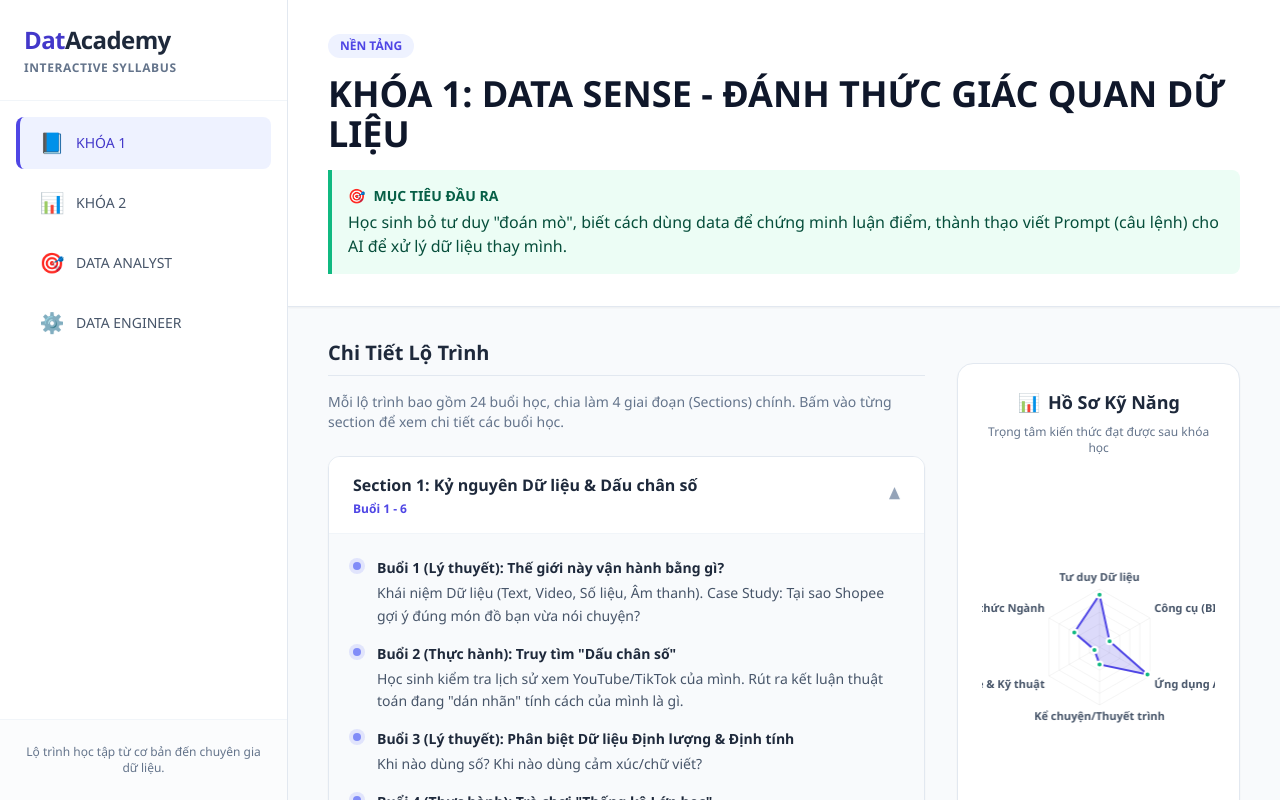
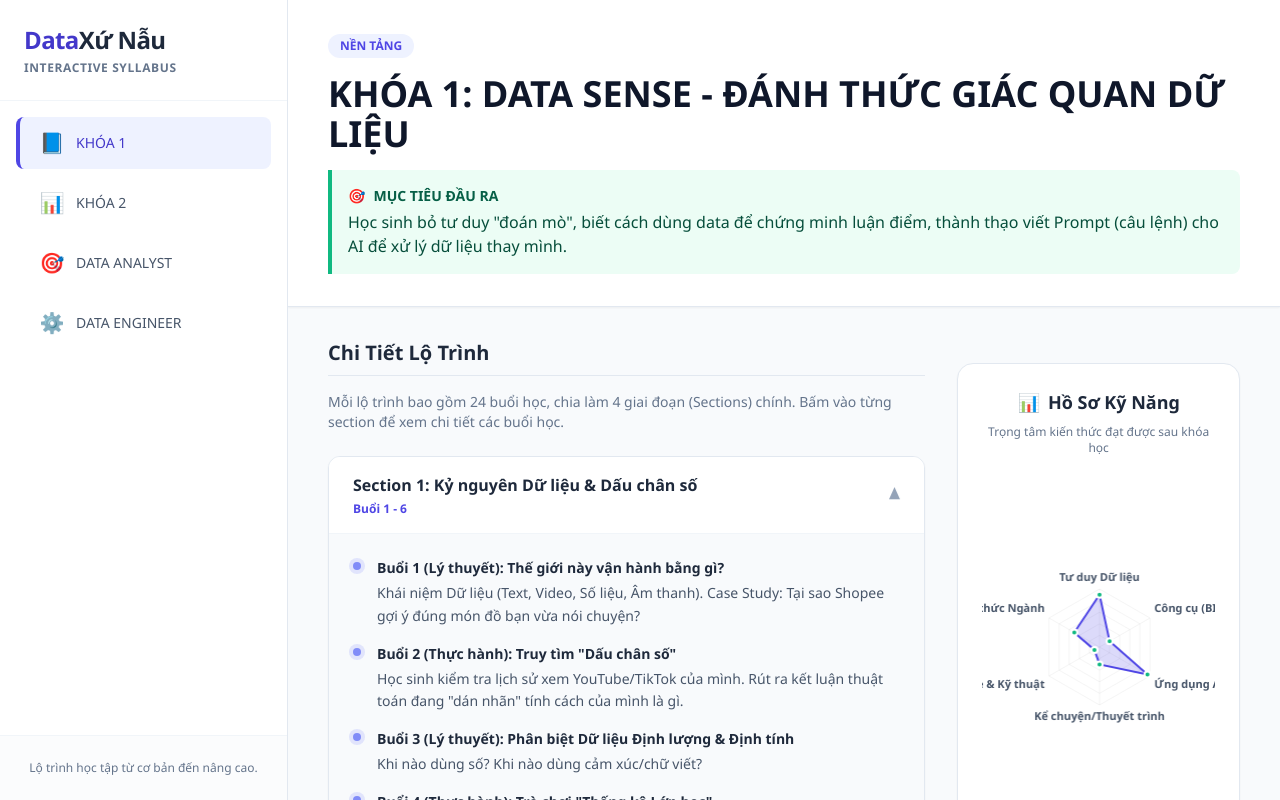
Before and after one commit to nguyenngocthien0206/nguyenngocthien0206.github.io, a plain HTML site: page index.html in a window 1280 px wide. Drawn offline with nearby package versions, Linux system fonts and the light colour scheme.

Commit message:
feat: change page name

```diff
--- a/index.html
+++ b/index.html
@@ -3,7 +3,7 @@
 <head>
     <meta charset="UTF-8">
     <meta name="viewport" content="width=device-width, initial-scale=1.0">
-    <title>DatAcademy - Homepage</title>
+    <title>Data Xứ Nẫu - Homepage</title>
     <script src="https://cdn.tailwindcss.com"></script>
     <script src="https://cdn.jsdelivr.net/npm/chart.js"></script>
     <style>
@@ -58,7 +58,7 @@
     <!-- Sidebar Navigation -->
     <nav class="w-full md:w-72 bg-white border-r border-slate-200 flex-shrink-0 flex flex-col sticky top-0 md:h-screen z-10 shadow-sm md:shadow-none">
         <div class="p-6 border-b border-slate-100">
-            <h1 class="text-2xl font-bold text-indigo-700 tracking-tight">Dat<span class="text-slate-800">Academy</span></h1>
+            <h1 class="text-2xl font-bold text-indigo-700 tracking-tight">Data<span class="text-slate-800">Xứ Nẫu</span></h1>
             <p class="text-xs text-slate-500 mt-1 uppercase tracking-wider font-semibold">Interactive Syllabus</p>
         </div>
 
@@ -67,7 +67,7 @@
         </div>
 
         <div class="p-6 border-t border-slate-100 bg-slate-50/50">
-            <p class="text-xs text-slate-500 text-center">Lộ trình học tập từ cơ bản đến chuyên gia dữ liệu.</p>
+            <p class="text-xs text-slate-500 text-center">Lộ trình học tập từ cơ bản đến nâng cao.</p>
         </div>
     </nav>
 
```
